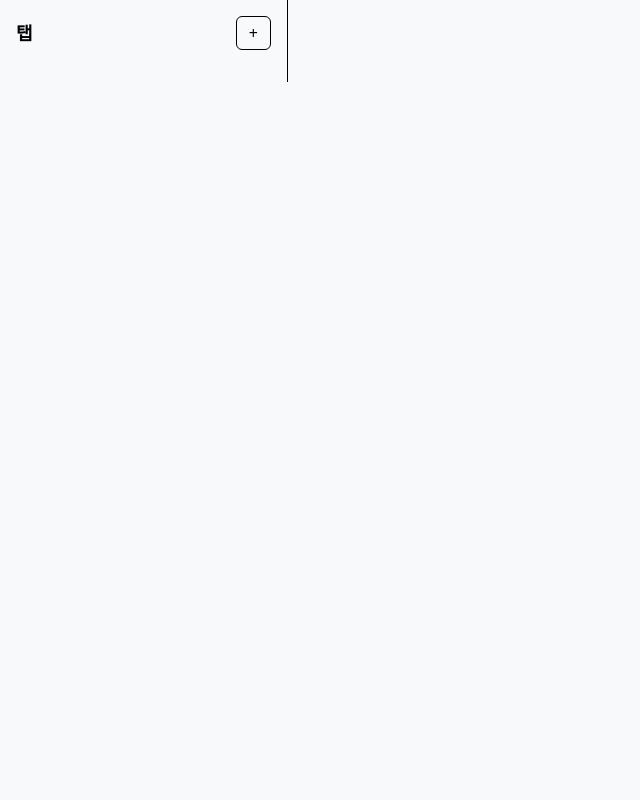
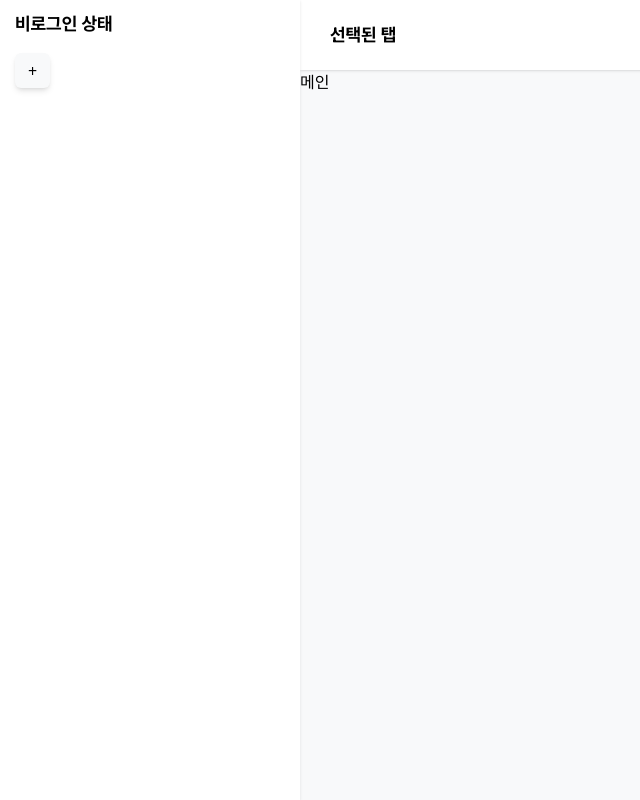
Before and after one commit to carokann1945/reset-tracker, a Next.js app: page / in a window 1280 px wide. Shown: the whole page, without its empty margins (0-640 px from the left). Built offline with nearby package versions, Linux system fonts and the light colour scheme.

Commit message:
chore: 사이드바 조정중 lucide-react 설치

```diff
--- a/package.json
+++ b/package.json
@@ -10,6 +10,7 @@
   },
   "dependencies": {
     "clsx": "^2.1.1",
+    "lucide-react": "^0.577.0",
     "next": "16.1.6",
     "react": "19.2.3",
     "react-dom": "19.2.3",
--- a/src/app/globals.css
+++ b/src/app/globals.css
@@ -2,4 +2,21 @@
 
 @theme inline {
   --font-pretendard: var(--font-pretendard), sans-serif;
+  --color-silver-custom: #f8f9fa;
 }
+
+@utility typo-1 {
+  font-family: var(--font-pretendard);
+  font-size: 16px;
+  line-height: 1;
+  letter-spacing: 0;
+  font-weight: 400;
+}
+
+@utility typo-2 {
+  font-family: var(--font-pretendard);
+  font-size: 18px;
+  line-height: 1;
+  letter-spacing: 0;
+  font-weight: 700;
+}
--- a/src/app/layout.tsx
+++ b/src/app/layout.tsx
@@ -20,7 +20,7 @@ export default function RootLayout({
 }>) {
   return (
     <html lang="en">
-      <body className={`${pretendard.variable} antialiased bg-[#F8F9FA]`}>
+      <body className={`${pretendard.variable} antialiased bg-silver-custom`}>
         <Providers>{children}</Providers>
       </body>
     </html>
--- a/src/app/page.tsx
+++ b/src/app/page.tsx
@@ -1,10 +1,9 @@
-import Sidebar from '@/components/sidebar/Sidebar';
-import { cn } from '@/lib/utils';
+import LayoutWrapper from '@/components/LayoutWrapper';
 
 export default function Home() {
   return (
     <>
-      <Sidebar />
+      <LayoutWrapper />
     </>
   );
 }
--- /dev/null
+++ b/src/components/Header.tsx
@@ -0,0 +1,17 @@
+import { cn } from '@/lib/utils';
+
+type HeaderProps = {
+  isOpen: boolean;
+  setIsOpen: (value: boolean) => void;
+};
+
+export default function Header({ isOpen, setIsOpen }: HeaderProps) {
+  return (
+    <header className={cn('z-10 h-[70px]', 'flex items-center', 'pl-[30px]', 'bg-white text-black shadow-sm')}>
+      <button className={cn('md:hidden border border-gray-600 rounded')} onClick={() => setIsOpen(!isOpen)}>
+        열기
+      </button>
+      <h1 className={cn('typo-2')}>선택된 탭</h1>
+    </header>
+  );
+}
--- /dev/null
+++ b/src/components/LayoutWrapper.tsx
@@ -0,0 +1,24 @@
+'use client';
+
+import { cn } from '@/lib/utils';
+import { useState } from 'react';
+import Sidebar from './sidebar/Sidebar';
+import Header from './Header';
+
+export default function LayoutWrapper() {
+  // 사이드바 상태
+  const [isOpen, setIsOpen] = useState(false);
+
+  return (
+    <div className={cn('w-full min-h-dvh', 'flex')}>
+      <Sidebar isOpen={isOpen} setIsOpen={setIsOpen} />
+      {isOpen && <div className="md:hidden fixed inset-0 bg-black/70 z-15" onClick={() => setIsOpen(false)} />}
+      <div className={cn('flex-1 h-full', 'flex flex-col', 'md:ml-[300px]', 'transition-all duration-300')}>
+        <Header isOpen={isOpen} setIsOpen={setIsOpen} />
+        <main>
+          <h1>메인</h1>
+        </main>
+      </div>
+    </div>
+  );
+}
--- a/src/components/sidebar/Sidebar.tsx
+++ b/src/components/sidebar/Sidebar.tsx
@@ -1,13 +1,30 @@
 import TabList from './TabList';
 import TabButton from './TabButton';
+import { cn } from '@/lib/utils';
 
-export default function Sidebar() {
+type SidebarProps = {
+  isOpen: boolean;
+  setIsOpen: (value: boolean) => void;
+};
+
+export default function Sidebar({ isOpen, setIsOpen }: SidebarProps) {
   return (
-    <aside className="w-72 border-r p-4">
-      <div className="mb-4 flex items-center justify-between">
-        <h2 className="text-lg font-semibold">탭</h2>
-        <TabButton />
+    <aside
+      className={cn(
+        'z-20 w-[300px] h-screen',
+        'p-[15px]',
+        'fixed top-0 left-0',
+        'bg-white text-black shadow-sm transition-transform duration-300',
+        'translate-x-full md:translate-x-0',
+        isOpen ? 'translate-x-0' : '-translate-x-full',
+      )}>
+      <div className={cn('w-full', 'flex justify-between items-center', 'mb-[20px]')}>
+        <h2 className="typo-2">비로그인 상태</h2>
+        <button className={cn('md:hidden')} onClick={() => setIsOpen(!isOpen)}>
+          닫기
+        </button>
       </div>
+      <TabButton />
       <TabList />
     </aside>
   );
--- a/src/components/sidebar/TabButton.tsx
+++ b/src/components/sidebar/TabButton.tsx
@@ -1,6 +1,7 @@
 'use client';
 
 import { useAppStore } from '@/lib/store';
+import { cn } from '@/lib/utils';
 
 export default function AddTabButton() {
   const { addTab } = useAppStore();
@@ -13,7 +14,14 @@ export default function AddTabButton() {
         if (!name) return;
         addTab(name);
       }}
-      className="rounded-md border px-3 py-1">
+      className={cn(
+        'w-[35px] h-[35px]',
+        'rounded-md bg-silver-custom shadow-md',
+        'mb-[20px]',
+        'cursor-pointer',
+        'hover:bg-gray-200',
+        'transition-color duration-300',
+      )}>
       +
     </button>
   );
```
Also changed, not shown: 1 other file (tests, documents, lock files or other folders).
